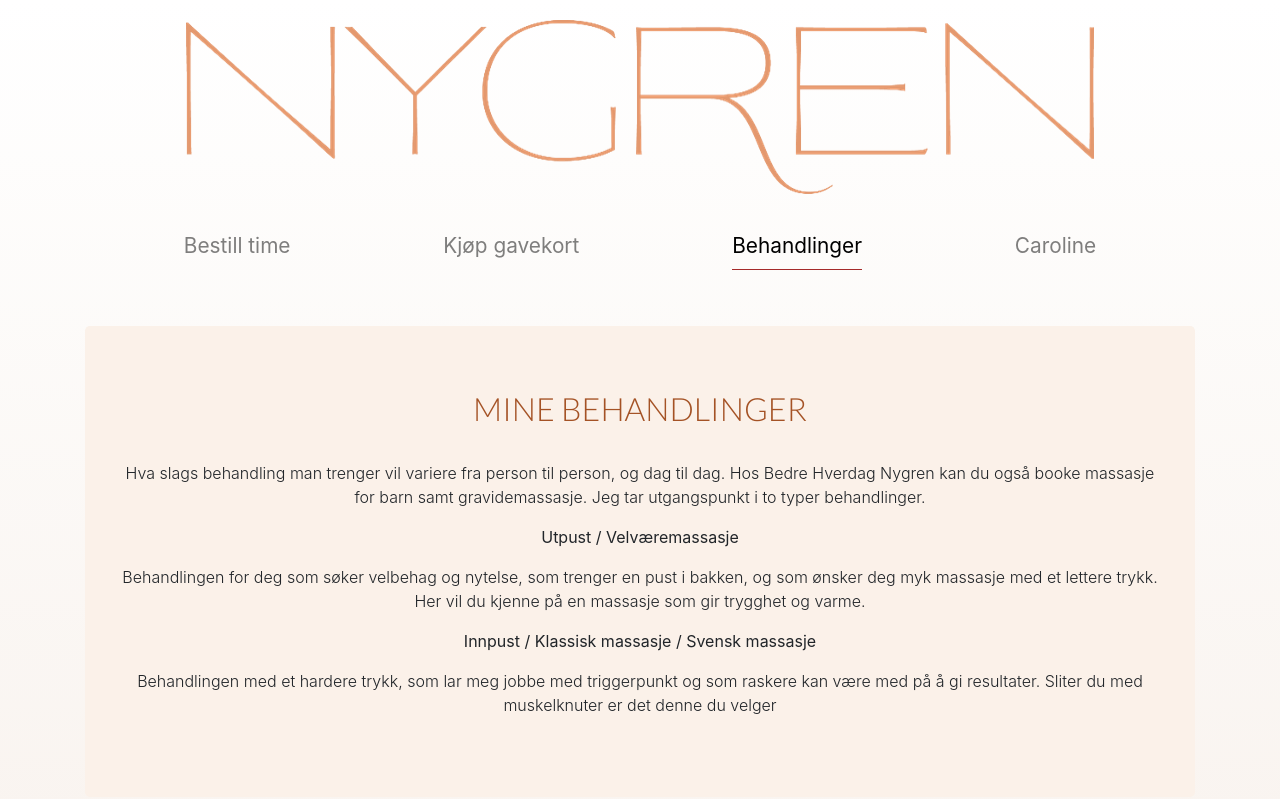
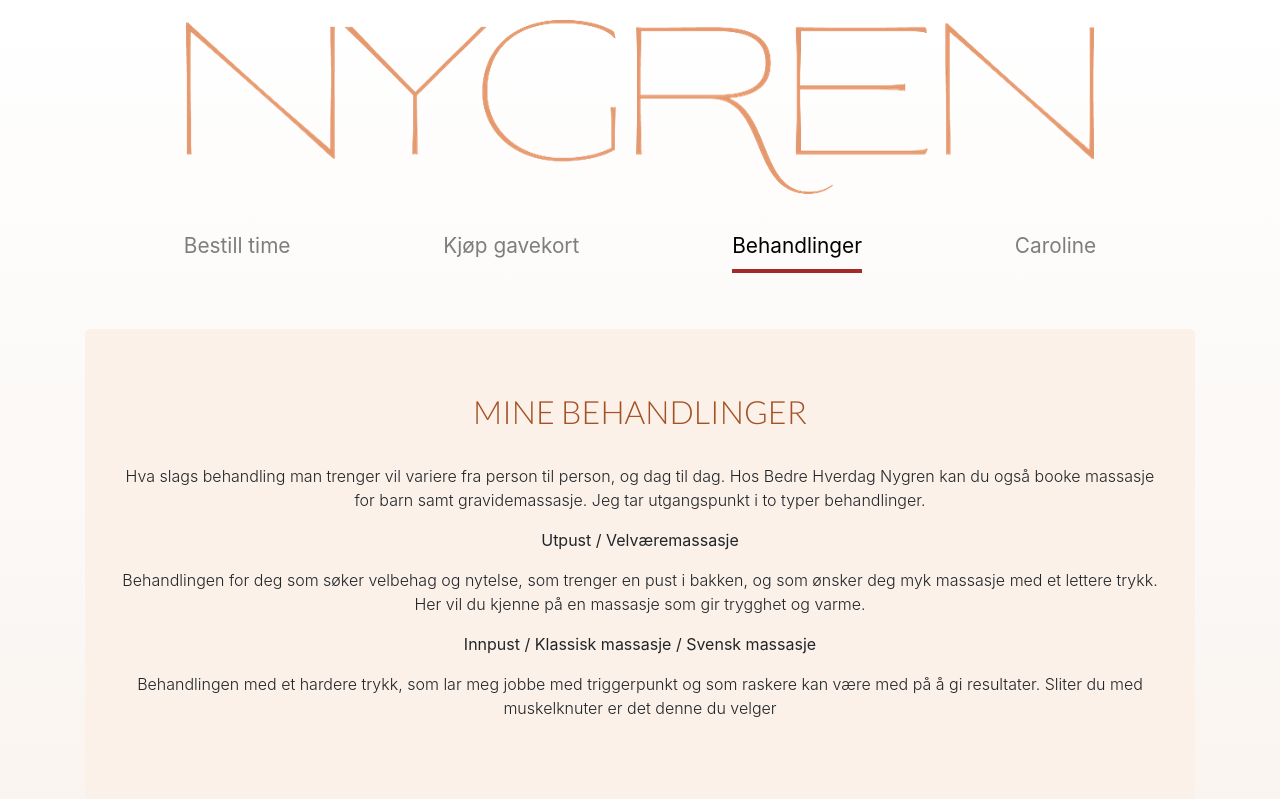
Before and after one commit to mariusgronli/caroline-massage, a Django app: page / in a window 1280 px wide. Shown: the top 799 px of the page. Run offline with Django 3.2, Linux system fonts and the light colour scheme; some libraries are stand-ins or nearby versions; some web fonts are replaced.

Commit message:
Refactor nav-item border

```diff
--- a/static/css/main.css
+++ b/static/css/main.css
@@ -60,7 +60,7 @@ body html {
   font-size: 1.1rem;
 }
 .nav-line{
-  border-bottom: solid 1px brown;
+  border-bottom: solid 4px brown;
 }
 .nav-size{
   font-size: 1.3rem;
```
